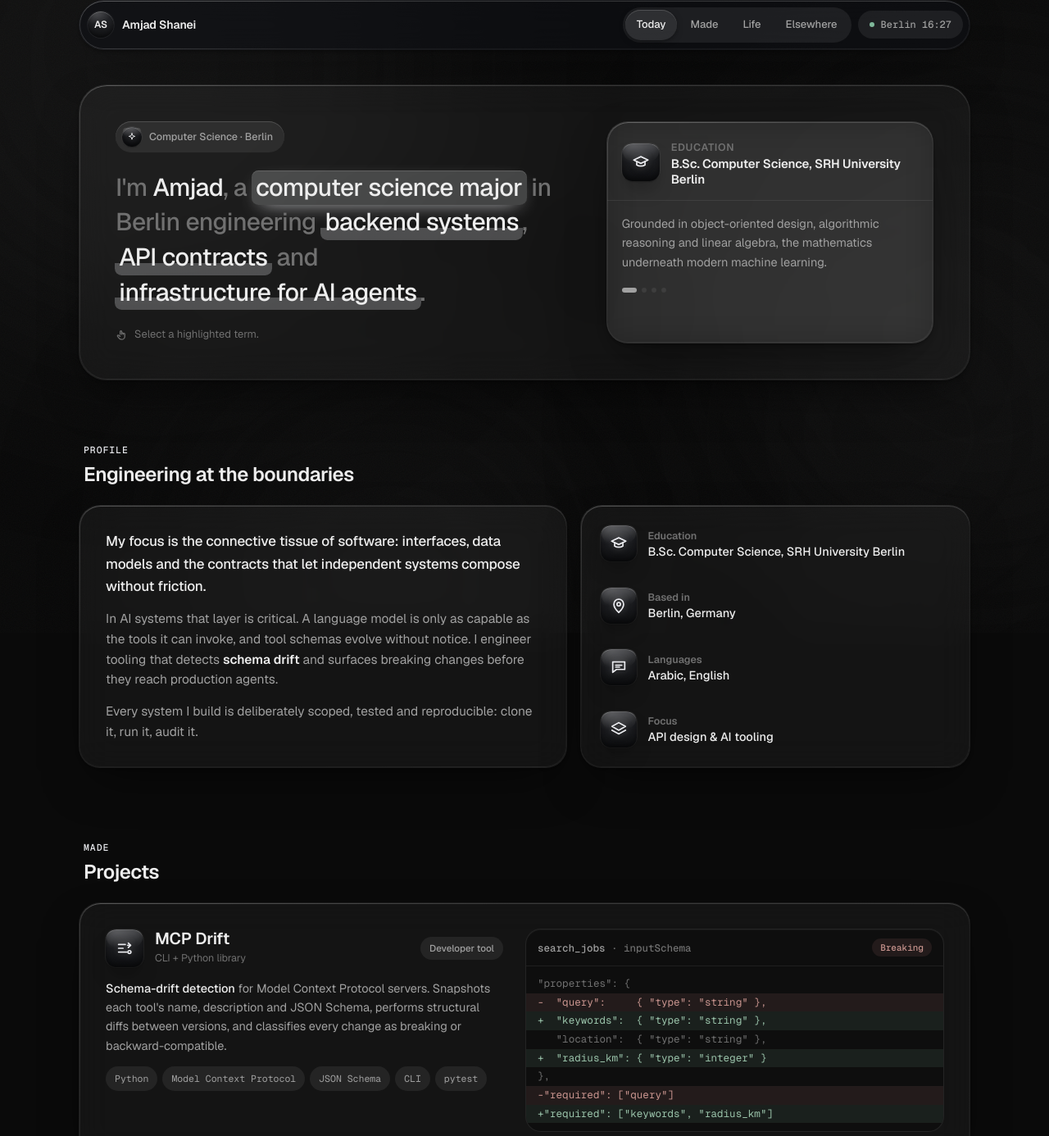
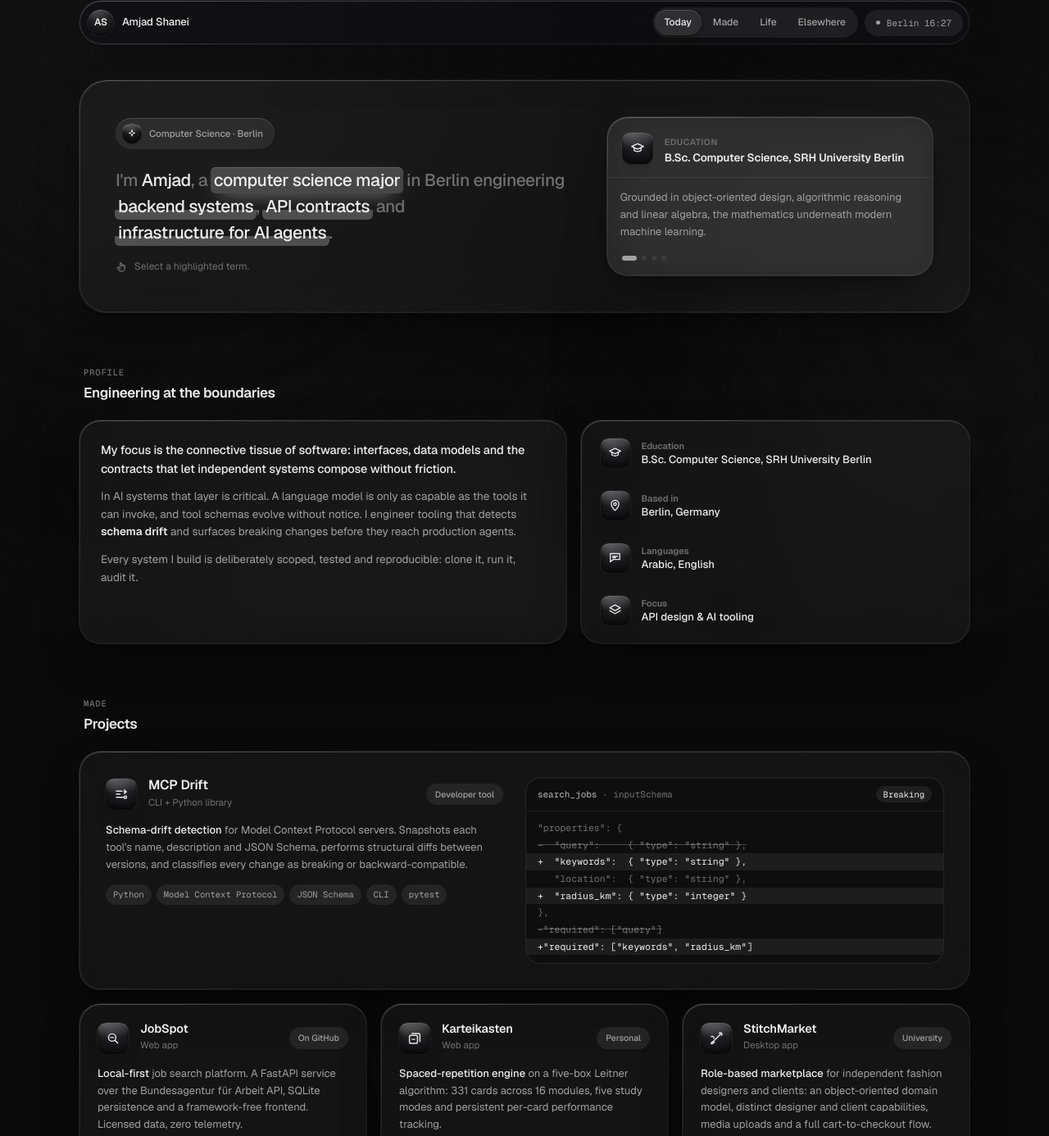
Before and after one commit to amjad-user/amjad-user.github.io, a plain HTML site: page index.html in a window 1280 px wide. Shown: the part 28-1414 px from the top of the page at 82% size. Drawn offline with nearby package versions, Linux system fonts and the light colour scheme.

Commit message:
style: tighten type scale and remove remaining color
Co-Authored-By: Claude Opus 5.5 <noreply@anthropic.com>
Claude-Session: https://claude.ai/code/session_01CbDAoz6YfAiVTei8BEryPu

```diff
--- a/index.html
+++ b/index.html
@@ -13,14 +13,14 @@
    its highlighted words open a widget beside it. Below: widget-style cards with enamel app icons. */
 :root{
   --base:#0A0A0A;
-  --orb-1:#1C1C1C; --orb-2:#161616; --orb-3:#141414; --orb-4:#121212;
+  --orb-1:#151515; --orb-2:#121212; --orb-3:#111111; --orb-4:#0F0F0F;
   --fg:#EDEDED; --fg-2:#A1A1A1; --fg-3:#707070;
   --glass:rgba(255,255,255,.045); --glass-strong:rgba(255,255,255,.075);
   --edge:rgba(255,255,255,.16); --edge-low:rgba(255,255,255,.04);
   --hair:rgba(255,255,255,.07); --shadow:rgba(0,0,0,.6);
   --accent:#E9EAEE; --accent-fg:#0B0C0E;
   --t-rose:#E9EAEE; --t-blue:#E9EAEE; --t-amber:#E9EAEE; --t-mauve:#E9EAEE; --t-sage:#E9EAEE;
-  --green:#9BC4AB; --red:#C9958F; --green-bg:rgba(127,184,154,.10); --red-bg:rgba(211,140,134,.10);
+  --green:#EDEDED; --red:#707070; --green-bg:rgba(255,255,255,.06); --red-bg:transparent;
   --f-ui:"Geist",-apple-system,BlinkMacSystemFont,"Segoe UI",system-ui,sans-serif;
   --f-mono:"Geist Mono",ui-monospace,"SF Mono",Consolas,monospace;
   --r-xl:34px; --r-lg:26px; --r-md:18px; --r-pill:999px;
@@ -28,7 +28,7 @@
 }
 *{box-sizing:border-box}
 html{scroll-behavior:smooth}
-body{margin:0;background:var(--base);color:var(--fg);font-family:var(--f-ui);font-size:15px;line-height:1.6;-webkit-font-smoothing:antialiased;overflow-x:hidden}
+body{margin:0;background:var(--base);color:var(--fg);font-family:var(--f-ui);font-size:14px;line-height:1.6;-webkit-font-smoothing:antialiased;overflow-x:hidden}
 body::before{content:"";position:fixed;inset:0 0 auto;height:env(safe-area-inset-top,0px);z-index:30;background:var(--base)}
 a{color:inherit}
 ::selection{background:rgba(255,255,255,.18)}
@@ -63,15 +63,15 @@ a{color:inherit}
 .wrap{max-width:1120px;margin:0 auto;padding-left:max(16px,env(safe-area-inset-left,0px));padding-right:max(16px,env(safe-area-inset-right,0px))}
 
 /* enamel app icons */
-.logo{--t:var(--accent);flex:none;position:relative;width:44px;height:44px;border-radius:13px;display:grid;place-items:center;color:var(--t);
+.logo{--t:var(--accent);flex:none;position:relative;width:36px;height:36px;border-radius:10px;display:grid;place-items:center;color:var(--t);
   background:
     radial-gradient(120% 90% at 30% 0%,rgba(255,255,255,.16) 0%,transparent 58%),
     linear-gradient(180deg,#26272B 0%,#0E0F11 100%);
   box-shadow:inset 0 1px 0 rgba(255,255,255,.22),inset 0 -3px 8px rgba(0,0,0,.55),0 0 0 1px rgba(255,255,255,.06),0 1px 1px rgba(0,0,0,.6),0 14px 28px -14px rgba(0,0,0,.9)}
 .logo::after{content:"";position:absolute;inset:1px 1px 52% 1px;border-radius:12px 12px 40% 40%/12px 12px 18px 18px;pointer-events:none;background:linear-gradient(180deg,rgba(255,255,255,.14),rgba(255,255,255,0))}
-.logo svg{width:22px;height:22px;position:relative;z-index:1;filter:drop-shadow(0 0 5px rgba(255,255,255,.28)) drop-shadow(0 1px 0 rgba(0,0,0,.7))}
-.logo.lg{width:46px;height:46px;border-radius:13px}
-.logo.lg svg{width:22px;height:22px}
+.logo svg{width:17px;height:17px;position:relative;z-index:1;filter:drop-shadow(0 0 4px rgba(255,255,255,.15)) drop-shadow(0 1px 0 rgba(0,0,0,.7))}
+.logo.lg{width:38px;height:38px;border-radius:11px}
+.logo.lg svg{width:18px;height:18px}
 .logo.lg::after{border-radius:12px 12px 40% 40%/12px 12px 18px 18px}
 .logo.sm{width:34px;height:34px;border-radius:10px}
 .logo.sm svg{width:17px;height:17px}
@@ -81,17 +81,17 @@ a{color:inherit}
 /* floating pill nav */
 .navbar{position:sticky;top:calc(env(safe-area-inset-top,0px) + 14px);z-index:20;padding-top:14px}
 .nav{display:flex;align-items:center;justify-content:space-between;gap:12px;padding:8px 8px 8px 10px;border-radius:var(--r-pill);background:rgba(16,17,22,.55)}
-.brand{display:flex;align-items:center;gap:10px;text-decoration:none;font-weight:600;font-size:14px;letter-spacing:-.01em}
+.brand{display:flex;align-items:center;gap:10px;text-decoration:none;font-weight:500;font-size:13px;letter-spacing:-.01em}
 .avatar{width:32px;height:32px;border-radius:50%;display:grid;place-items:center;font-size:12px;font-weight:600;color:var(--fg);
   background:radial-gradient(100% 80% at 30% 0%,rgba(255,255,255,.2),transparent 60%),linear-gradient(180deg,#2A2B2F,#111214);
   box-shadow:inset 0 1px 0 rgba(255,255,255,.22),inset 0 -2px 6px rgba(0,0,0,.5),0 0 0 1px rgba(255,255,255,.06)}
 .right{display:flex;align-items:center;gap:8px}
 .tabs{display:flex;gap:2px;list-style:none;margin:0;padding:3px;border-radius:var(--r-pill);background:var(--hair)}
-.tabs a{display:block;text-decoration:none;font-size:13px;font-weight:500;color:var(--fg-2);padding:8px 14px;border-radius:var(--r-pill);transition:background .25s,color .25s}
+.tabs a{display:block;text-decoration:none;font-size:12px;font-weight:500;color:var(--fg-2);padding:6px 12px;border-radius:var(--r-pill);transition:background .25s,color .25s}
 .tabs a:hover{color:var(--fg)}
 .tabs a.on{background:var(--glass-strong);color:var(--fg);box-shadow:0 2px 8px -2px var(--shadow),inset 0 1px 0 var(--edge)}
-.clock{display:flex;align-items:center;gap:8px;font:500 12px var(--f-mono);color:var(--fg-2);padding:9px 14px;border-radius:var(--r-pill);background:var(--hair);font-variant-numeric:tabular-nums;white-space:nowrap}
-.clock i{width:6px;height:6px;border-radius:50%;background:#7FB89A}
+.clock{display:flex;align-items:center;gap:8px;font:400 11px var(--f-mono);color:var(--fg-2);padding:9px 14px;border-radius:var(--r-pill);background:var(--hair);font-variant-numeric:tabular-nums;white-space:nowrap}
+.clock i{width:5px;height:5px;border-radius:50%;background:var(--fg-2)}
 @media (max-width:760px){.tabs{display:none}}
 @media (max-width:420px){.brand .nm{display:none}}
 
@@ -99,99 +99,99 @@ a{color:inherit}
 .hero{padding-block:56px 32px}
 .hero-card{border-radius:var(--r-xl);padding:clamp(24px,4vw,44px);display:grid;grid-template-columns:1.25fr .9fr;gap:44px;align-items:center}
 .hero-card>*{min-width:0}
-.hello{display:inline-flex;align-items:center;gap:9px;font-size:12.5px;font-weight:500;padding:7px 14px 7px 8px;border-radius:var(--r-pill);background:var(--glass-strong);box-shadow:inset 0 1px 0 var(--edge);color:var(--fg-2)}
+.hello{display:inline-flex;align-items:center;gap:9px;font-size:11.5px;font-weight:500;padding:7px 14px 7px 8px;border-radius:var(--r-pill);background:var(--glass-strong);box-shadow:inset 0 1px 0 var(--edge);color:var(--fg-2)}
 .hello .wave{display:inline-grid;place-items:center;width:22px;height:22px;border-radius:50%;background:var(--hair);font-size:12px}
-.sentence{font-size:clamp(22px,2.6vw,30px);line-height:1.4;letter-spacing:-.02em;font-weight:500;margin:22px 0 0;color:var(--fg-3);text-wrap:pretty}
+.sentence{font-size:clamp(17px,1.8vw,21px);line-height:1.5;letter-spacing:-.02em;font-weight:500;margin:22px 0 0;color:var(--fg-3);text-wrap:pretty}
 .sentence strong{color:var(--fg);font-weight:500}
 .chip{--t:var(--accent);font:inherit;letter-spacing:inherit;color:var(--fg);cursor:pointer;border:0;padding:0 .18em .02em;margin:0 -.04em;border-radius:.28em;
   background:linear-gradient(180deg,transparent 64%,color-mix(in srgb,var(--t) 26%,transparent) 64%);transition:background .3s,box-shadow .3s}
 .chip:hover{background:color-mix(in srgb,var(--t) 14%,transparent)}
 .chip[aria-expanded="true"]{background:color-mix(in srgb,var(--t) 22%,transparent);box-shadow:inset 0 1px 0 rgba(255,255,255,.14),0 8px 24px -12px var(--t)}
-.hint{margin:20px 0 0;font-size:13px;color:var(--fg-3);display:flex;align-items:center;gap:8px}
+.hint{margin:16px 0 0;font-size:12px;color:var(--fg-3);display:flex;align-items:center;gap:8px}
 .hint svg{width:15px;height:15px}
 
 .widget{border-radius:var(--r-lg);overflow:hidden;background:var(--glass-strong);min-height:100%}
 .w-head{display:flex;align-items:center;gap:14px;padding:18px 18px 16px;border-bottom:1px solid var(--hair)}
 .w-title{min-width:0;flex:1}
-.w-title b{display:block;font-size:15px;font-weight:600;line-height:1.25;letter-spacing:-.01em}
-.w-title span{font-size:12.5px;color:var(--fg-3);font-weight:600;text-transform:uppercase;letter-spacing:.06em}
-.w-body{padding:16px 18px 20px;color:var(--fg-2);font-size:14.5px;animation:rise .45s cubic-bezier(.2,.8,.2,1)}
+.w-title b{display:block;font-size:13.5px;font-weight:600;line-height:1.25;letter-spacing:-.01em}
+.w-title span{font-size:10.5px;color:var(--fg-3);font-weight:600;text-transform:uppercase;letter-spacing:.06em}
+.w-body{padding:14px 16px 18px;color:var(--fg-2);font-size:13px;animation:rise .45s cubic-bezier(.2,.8,.2,1)}
 .w-dots{display:flex;gap:6px;padding:0 18px 18px}
 .w-dots i{width:6px;height:6px;border-radius:50%;background:var(--hair);transition:background .3s,width .3s}
 .w-dots i.on{width:18px;border-radius:3px;background:var(--fg-2)}
 @keyframes rise{from{transform:translateY(6px);opacity:.3}to{transform:none;opacity:1}}
 
 /* sections */
-section.sec{padding-block:44px}
+section.sec{padding-block:32px}
 .sec-head{margin:0 0 22px;padding-left:6px}
-.kicker{font-family:var(--f-mono);font-size:11.5px;font-weight:500;letter-spacing:.08em;text-transform:uppercase;color:var(--accent);margin:0 0 6px}
-h2{font-size:clamp(20px,2.2vw,24px);letter-spacing:-.02em;line-height:1.25;font-weight:600;margin:0;text-wrap:balance}
+.kicker{font-family:var(--f-mono);font-size:10.5px;color:var(--fg-3)!important;font-weight:500;letter-spacing:.08em;text-transform:uppercase;color:var(--accent);margin:0 0 6px}
+h2{font-size:17px;letter-spacing:-.02em;line-height:1.25;font-weight:600;margin:0;text-wrap:balance}
 
 .about{display:grid;grid-template-columns:1.25fr 1fr;gap:16px}
 .about>*{min-width:0}
-.about .prose{padding:30px 32px}
-.about .prose p{margin:0 0 14px;font-size:15.5px;color:var(--fg-2);max-width:60ch}
-.about .prose p:first-child{color:var(--fg);font-size:17px;font-weight:500;letter-spacing:-.01em}
+.about .prose{padding:24px 26px}
+.about .prose p{margin:0 0 12px;font-size:13.5px;color:var(--fg-2);max-width:60ch}
+.about .prose p:first-child{color:var(--fg);font-size:14.5px;font-weight:500;letter-spacing:-.01em}
 .about .prose p:last-child{margin-bottom:0}
 .about .prose b{color:var(--fg);font-weight:650}
 .facts{display:grid;gap:4px;padding:10px;margin:0}
-.fact{display:grid;grid-template-columns:44px 1fr;gap:14px;align-items:center;padding:12px 14px;border-radius:var(--r-md);transition:background .2s}
+.fact{display:grid;grid-template-columns:36px 1fr;gap:14px;align-items:center;padding:12px 14px;border-radius:var(--r-md);transition:background .2s}
 .fact:hover{background:var(--hair)}
 .fact>div{min-width:0}
-.fact dt{font-size:12.5px;color:var(--fg-3);font-weight:600}
-.fact dd{margin:0;font-weight:500;font-size:14.5px;line-height:1.3}
+.fact dt{font-size:11px;color:var(--fg-3);font-weight:600}
+.fact dd{margin:0;font-weight:500;font-size:13px;line-height:1.3}
 
 /* projects */
 .grid{display:grid;grid-template-columns:repeat(3,1fr);gap:16px}
-.card{padding:26px;display:flex;flex-direction:column;gap:14px;min-width:0;transition:transform .35s cubic-bezier(.2,.8,.2,1);text-decoration:none}
+.card{padding:22px;display:flex;flex-direction:column;gap:14px;min-width:0;transition:transform .35s cubic-bezier(.2,.8,.2,1);text-decoration:none}
 .card:hover{transform:translateY(-4px)}
 .card.feature{grid-column:1/-1;display:grid;grid-template-columns:1fr 1.05fr;gap:28px;padding:32px}
 .card.feature>*{min-width:0}
 .c-top{display:flex;align-items:center;gap:14px}
 .c-meta{min-width:0;flex:1}
-h3{font-size:17px;letter-spacing:-.01em;font-weight:600;margin:0;line-height:1.1}
-.feature h3{font-size:20px}
-.sub{font-size:12.5px;color:var(--fg-3);font-weight:400}
-.state{font-size:11.5px;font-weight:500;padding:5px 11px;border-radius:var(--r-pill);background:var(--hair);color:var(--fg-2);white-space:nowrap}
-.state.ok{color:var(--green);background:var(--green-bg)}
+h3{font-size:14.5px;letter-spacing:-.01em;font-weight:600;margin:0;line-height:1.1}
+.feature h3{font-size:16px}
+.sub{font-size:11.5px;color:var(--fg-3);font-weight:400}
+.state{font-size:10.5px;font-weight:500;padding:5px 11px;border-radius:var(--r-pill);background:var(--hair);color:var(--fg-2);white-space:nowrap}
+.state.ok{color:var(--fg-2);background:var(--hair)}
 .state.wip{color:var(--t-rose);background:color-mix(in srgb,var(--t-rose) 12%,transparent)}
-.card p{margin:0;color:var(--fg-2);font-size:14.5px}
+.card p{margin:0;color:var(--fg-2);font-size:13px}
 .card p b{color:var(--fg);font-weight:500}
 .chips{display:flex;flex-wrap:wrap;gap:6px;list-style:none;margin:0;padding:0}
-.chips li{font-family:var(--f-mono);font-size:11.5px;font-weight:400;padding:6px 11px;border-radius:var(--r-pill);background:var(--hair);color:var(--fg-2)}
+.chips li{font-family:var(--f-mono);font-size:10.5px;font-weight:400;padding:4px 9px;border-radius:var(--r-pill);background:var(--hair);color:var(--fg-2)}
 .foot{margin-top:auto;padding-top:4px}
-.go{display:inline-flex;align-items:center;gap:6px;font-weight:500;font-size:13.5px;color:var(--accent)}
+.go{display:inline-flex;align-items:center;gap:6px;font-weight:500;font-size:12.5px;color:var(--accent)}
 .go svg{width:15px;height:15px;transition:transform .25s}
 .card:hover .go svg{transform:translate(2px,-2px)}
 
 .diff{border-radius:var(--r-md);overflow:hidden;background:rgba(0,0,0,.28);box-shadow:inset 0 1px 0 var(--edge-low),0 0 0 1px var(--hair)}
-.d-head{display:flex;align-items:center;justify-content:space-between;gap:10px;padding:11px 14px;border-bottom:1px solid var(--hair);font:500 12.5px var(--f-mono);color:var(--fg-3)}
+.d-head{display:flex;align-items:center;justify-content:space-between;gap:10px;padding:10px 14px;border-bottom:1px solid var(--hair);font:400 11px var(--f-mono);color:var(--fg-3)}
 .d-head b{color:var(--fg-2);font-weight:500}
-.badge{font:500 11px var(--f-mono);padding:4px 10px;border-radius:var(--r-pill);color:var(--red);background:var(--red-bg)}
-.code{margin:0;padding:10px 0;overflow-x:auto;font-family:var(--f-mono);font-size:12.6px;line-height:1.8}
+.badge{font:400 10.5px var(--f-mono);padding:3px 9px;border-radius:var(--r-pill);color:var(--fg);background:var(--hair)}
+.code{margin:0;padding:10px 0;overflow-x:auto;font-family:var(--f-mono);font-size:11.5px;line-height:1.8}
 .code div{white-space:pre;padding:0 14px}
 .code .c{color:var(--fg-3)}
 .code .a{color:var(--green);background:var(--green-bg)}
-.code .d{color:var(--red);background:var(--red-bg)}
+.code .d{color:var(--red);background:var(--red-bg);text-decoration:line-through;text-decoration-color:rgba(255,255,255,.25)}
 
 /* tools + life */
 .tools{padding:22px;display:flex;flex-wrap:wrap;gap:10px;list-style:none;margin:0}
-.tools li{display:inline-flex;align-items:center;font-weight:500;font-size:13.5px;padding:8px 14px;border-radius:var(--r-pill);background:var(--glass-strong);box-shadow:inset 0 1px 0 var(--edge),0 4px 12px -8px var(--shadow)}
+.tools li{display:inline-flex;align-items:center;font-weight:500;font-size:12px;padding:6px 12px;border-radius:var(--r-pill);background:var(--glass-strong);box-shadow:inset 0 1px 0 var(--edge),0 4px 12px -8px var(--shadow)}
 .life{display:grid;grid-template-columns:repeat(3,1fr);gap:16px}
 .life .glass{padding:22px;display:flex;flex-direction:column;gap:14px;min-width:0}
-.life h3{font-size:16px}
-.life p{margin:0;color:var(--fg-2);font-size:14px}
+.life h3{font-size:14px}
+.life p{margin:0;color:var(--fg-2);font-size:12.5px}
 
 /* elsewhere */
 .contact{border-radius:var(--r-xl);padding:clamp(28px,5vw,48px);display:grid;grid-template-columns:1fr 1fr;gap:32px;align-items:center}
 .contact>*{min-width:0}
 .contact h2{margin:0 0 10px}
-.contact .lede{margin:0;color:var(--fg-2);font-size:15px;max-width:40ch}
+.contact .lede{margin:0;color:var(--fg-2);font-size:13px;max-width:40ch}
 .links{display:grid;gap:4px;padding:8px;border-radius:var(--r-lg);background:var(--glass-strong);box-shadow:inset 0 1px 0 var(--edge)}
 .links a,.links .mailrow{display:flex;align-items:center;gap:14px;padding:12px;border-radius:var(--r-md);text-decoration:none;transition:background .2s;min-width:0}
 .links a:hover{background:var(--hair)}
-.links .k{font-weight:500;font-size:14.5px}
-.links .v{margin-left:auto;font:500 13px var(--f-mono);color:var(--fg-3);overflow-wrap:anywhere;text-align:right;min-width:0}
+.links .k{font-weight:500;font-size:13px}
+.links .v{margin-left:auto;font:400 11.5px var(--f-mono);color:var(--fg-3);overflow-wrap:anywhere;text-align:right;min-width:0}
 .copy{flex:none;font:500 12.5px var(--f-ui);color:var(--accent-fg);background:var(--accent);border:0;border-radius:var(--r-pill);padding:8px 14px;cursor:pointer;min-height:34px}
 footer{position:relative;z-index:1;padding-block:28px 40px;text-align:center;font-size:13px;color:var(--fg-3)}
 
```
